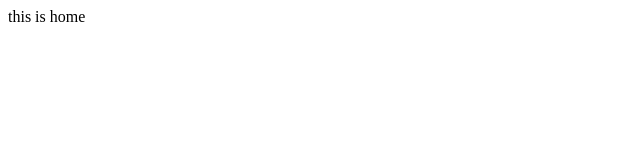
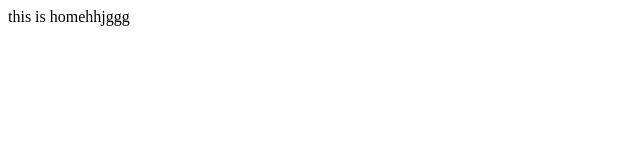
Before and after one commit to EduLanka/EduLanka, a plain HTML site: page home.html in a window 1280 px wide. Shown: the full height of the page, 0-640 px from the left. Drawn offline with Linux system fonts and the light colour scheme.

Commit message:
hi therrrr

```diff
--- a/home.html
+++ b/home.html
@@ -6,6 +6,6 @@
     <title>Document</title>
 </head>
 <body>
-    this is home
+    this is homehhjggg
 </body>
 </html>
```
Also changed, not shown: index.html (+1 -1 lines).
